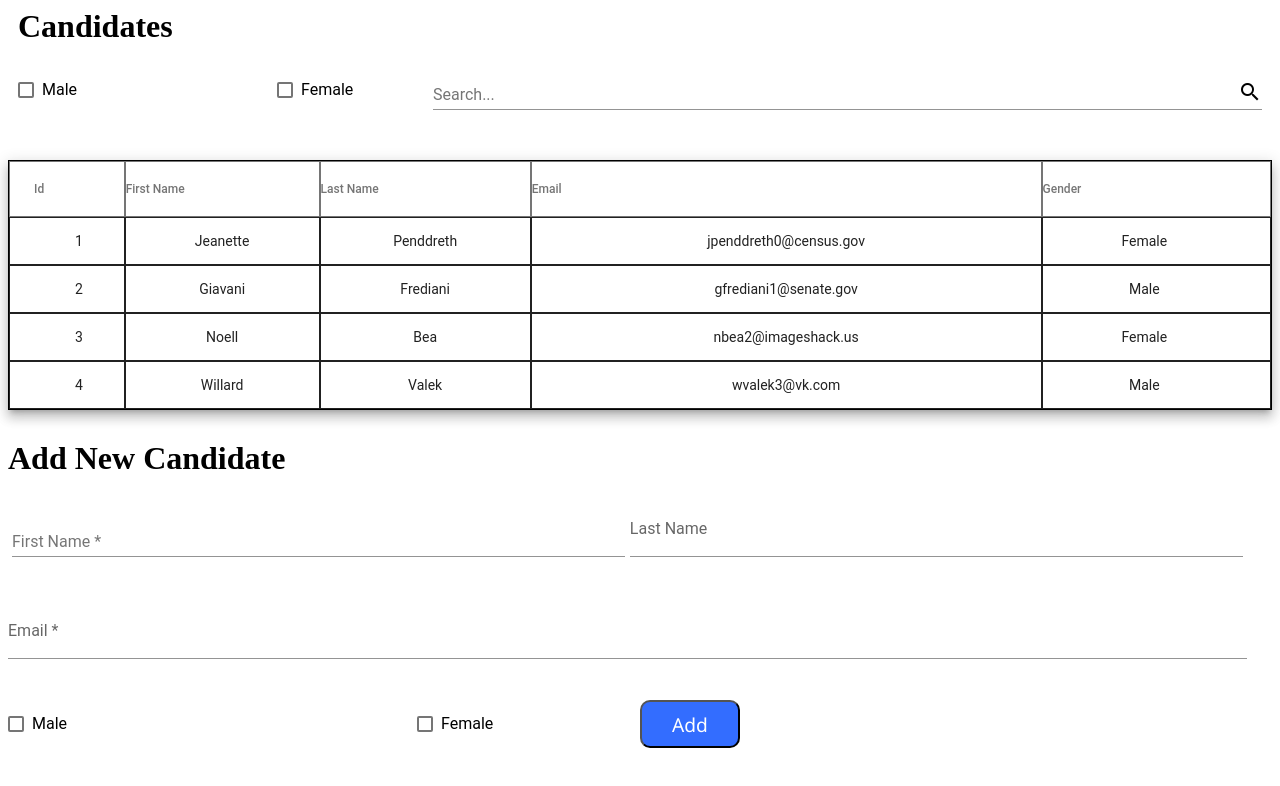
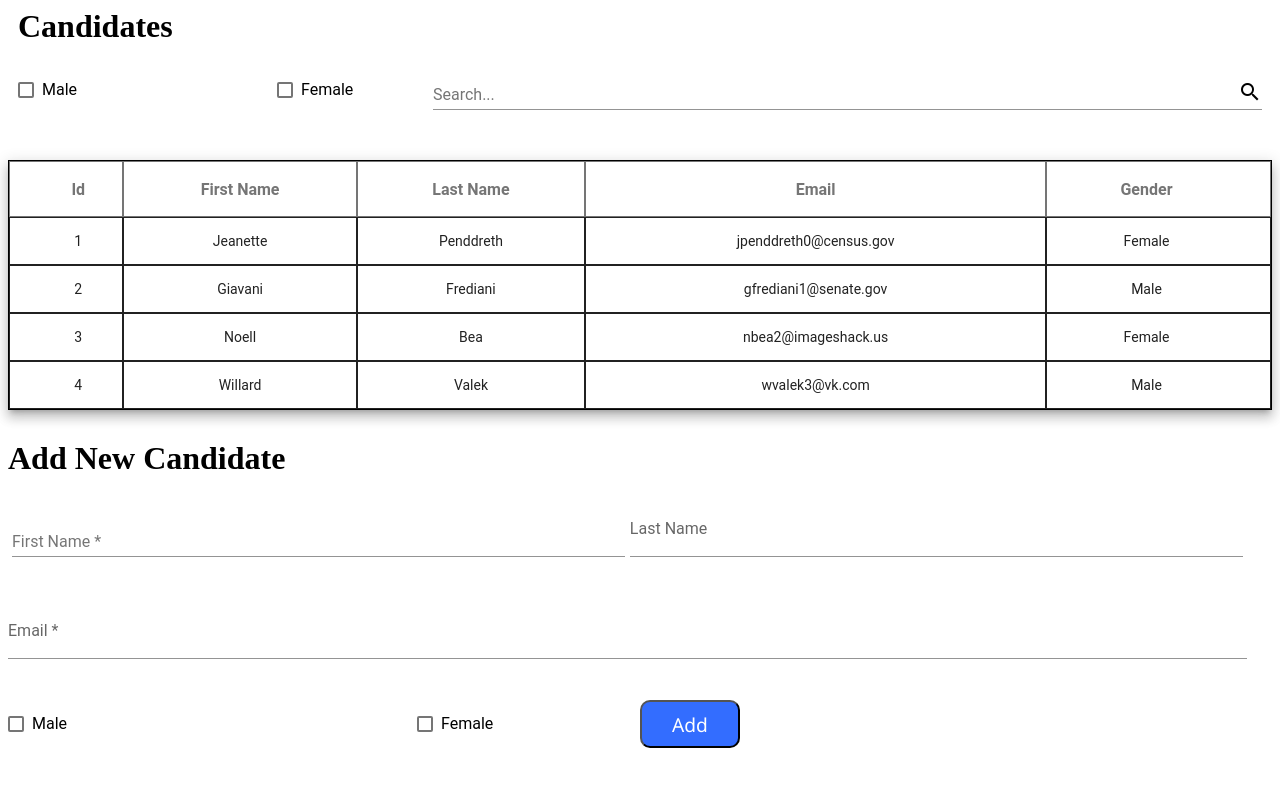
Before and after one commit to Akshay-IndieDev/angular-ivy-jpqtru, an Angular app: page / in a window 1280 px wide. Shown: the top 786 px of the page. Built offline with nearby package versions, Linux system fonts and the light colour scheme.

Commit message:
2 files modified

```diff
--- a/src/app/app.component.css
+++ b/src/app/app.component.css
@@ -96,3 +96,10 @@ td {
   margin-top: 30px;
   margin-bottom: 30px;
 }
+
+#userTable thead,
+#userTable th {
+  text-align: center;
+  font-weight: 600;
+  font-size: 16px;
+}
--- a/src/app/app.component.html
+++ b/src/app/app.component.html
@@ -40,7 +40,7 @@
 
 <!-- Table for JSON data -->
 <div>
-  <table
+  <table id="userTable"
     style="width:100%"
     mat-table
     [dataSource]="dataSource | search: 'name':filter.value"
```
